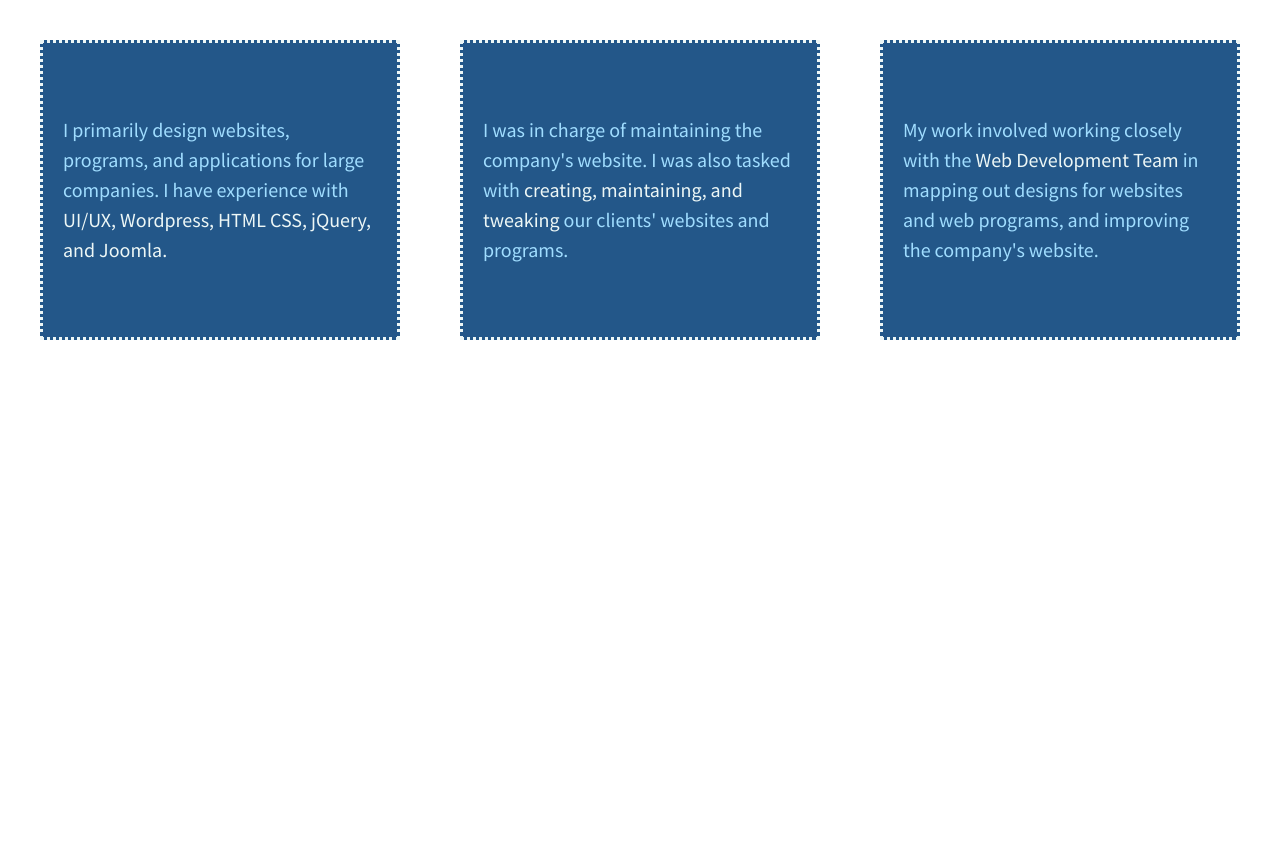
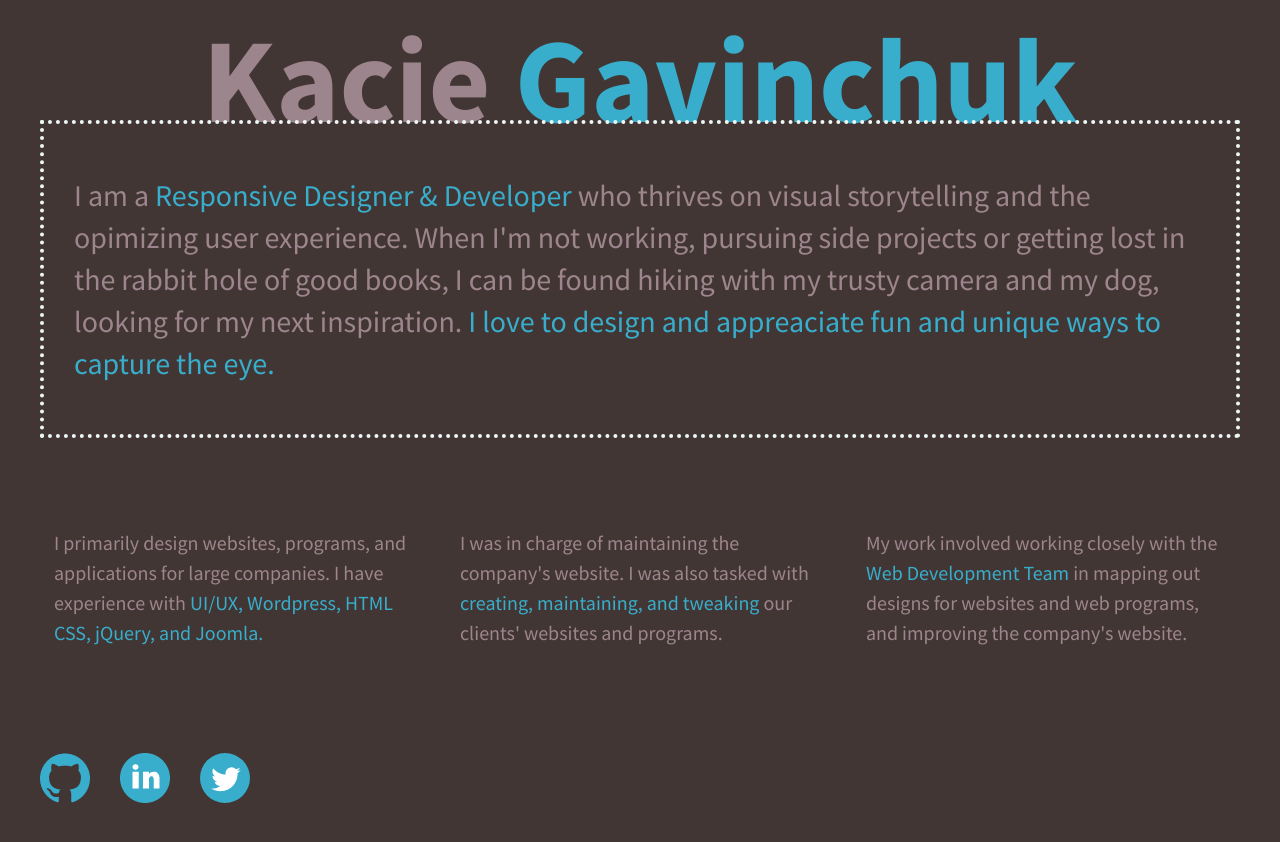
Before and after one commit to KGavinchuk/coding-responsive-websites, a plain HTML site: page 206-divs-flexbox-starter/index.html in a window 1280 px wide. Drawn offline with nearby package versions, Linux system fonts and the light colour scheme.

Commit message:
Changed background, test and span colors, added header, main and footer with flexbox styling

```diff
--- a/206-divs-flexbox-starter/css/main.css
+++ b/206-divs-flexbox-starter/css/main.css
@@ -97,15 +97,36 @@ textarea {
 
 
 html {
-  background-color: #fff;
+  background-color: #423634;
   height: 100%;
 }
 
 body {
   font-family: 'Source Sans Pro', sans-serif;
+  color: #9d858d;
   padding: 2em;
   font-size: 1.25em;
   height: 100%;
+}
+
+header {
+  height: 80px;
+  width: 100%;
+  font-size: 3em;
+  display: flex;
+  justify-content: center;
+  align-items: center;
+}
+
+main {
+  height: 250px;
+  width: 100%;
+  padding: 30px;
+  border: 4px dotted #edf7f6;
+  font-size: 1.5em;
+  display: flex;
+  justify-content: center;
+  align-items: center;
 }
 
 .wrapper {
@@ -113,29 +134,37 @@ body {
   font-weight: normal;
   display: flex;
   justify-content: space-between;
+  flex-flow: row wrap;
 }
 
 .div-1, .div-2, .div-3 {
   /*give the divs a width of 30%, add display:flex, set justify-content and align-items to center*/
-  color: #a0ddff;
   line-height: 1.5em;
   font-size: 1em;
-  background-color: #235789;
+  background-color: #423634;
   height: 300px;
   width: 30%;
-  padding: 0 20px;
-  border: 3px dotted #edf7f6;
-  box-sizing: border-box;
+  padding: 0 14px;
   display: flex;
   justify-content: center;
   align-items: center;
 }
 
-span {
-  color: #edf7f6;
+footer {
+  height: 80px;
+  width: 100%;
+  display: flex;
+  justify-content: flex-start;
+  align-items: center;
 }
 
+.social-icons {
+  margin-right: 30px;
+}
 
+span {
+  color: #38aecc;
+}
 
 
 /* ==========================================================================
--- a/206-divs-flexbox-starter/index.html
+++ b/206-divs-flexbox-starter/index.html
@@ -22,6 +22,18 @@
         <![endif]-->
 
         <section class="wrapper">
+            <header>
+              <h1>Kacie <span>Gavinchuk</span></h1>
+            </header>
+            <main>
+              <p>
+                I am a <span>Responsive Designer & Developer</span> who thrives on visual storytelling
+                and the opimizing user experience. When I'm not working, pursuing side
+                projects or getting lost in the rabbit hole of good books, I can be found
+                hiking with my trusty camera and my dog, looking for my next inspiration.
+                <span>I love to design and appreaciate fun and unique ways to capture the eye.</span>
+                <p>
+            </main>
             <div class="div-1">
                 <p>
                   I primarily design websites, programs, and applications for large
@@ -43,6 +55,17 @@
                   the company's website.
                   <p>
             </div>
+            <footer>
+              <div class="social-icons">
+                <img src="img/github.png" alt="github icon" />
+              </div>
+              <div class="social-icons">
+                <img src="img/linkedin.png" alt="linkedin icon" />
+              </div>
+              <div class="social-icons">
+                <img src="img/twitter.png" alt="twitter icon" />
+              </div>
+            </footer>
         </section>
 
         <script src="https://ajax.googleapis.com/ajax/libs/jquery/1.11.3/jquery.min.js"></script>
```
Also changed, not shown: 206-divs-flexbox-starter/img/github.png (added), 206-divs-flexbox-starter/img/linkedin.png (added), 206-divs-flexbox-starter/img/twitter.png (added).
